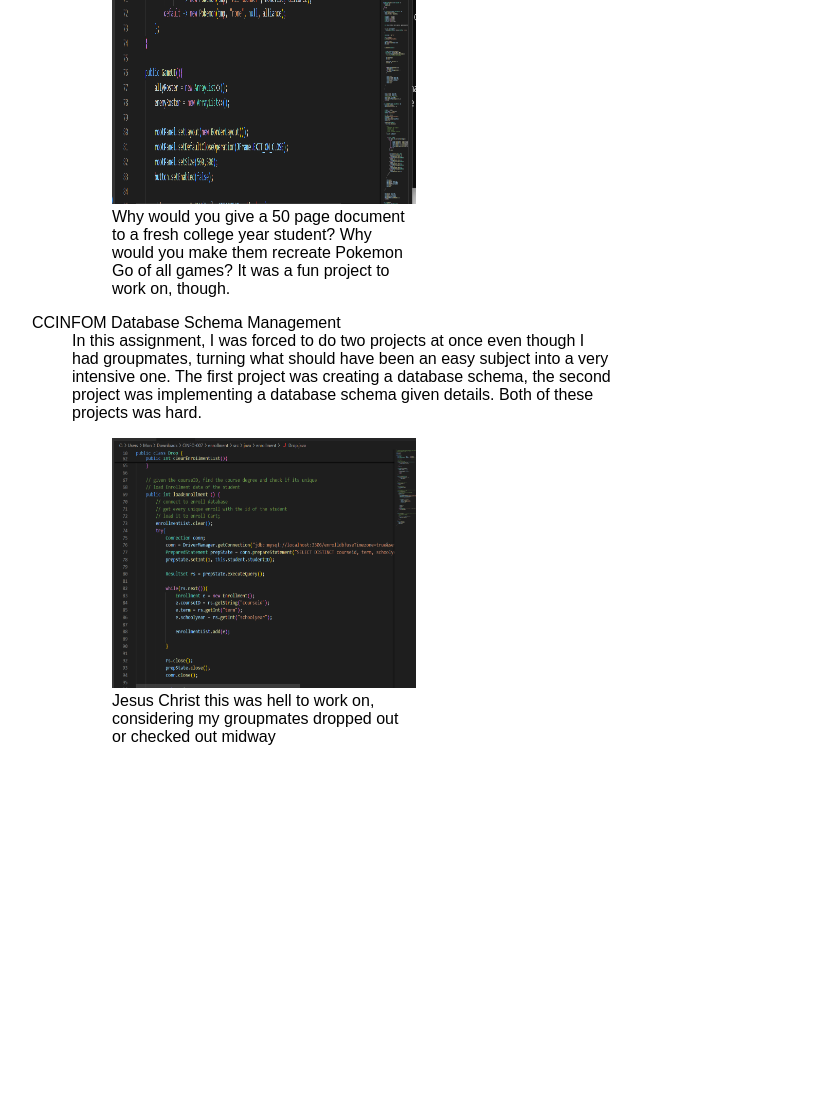
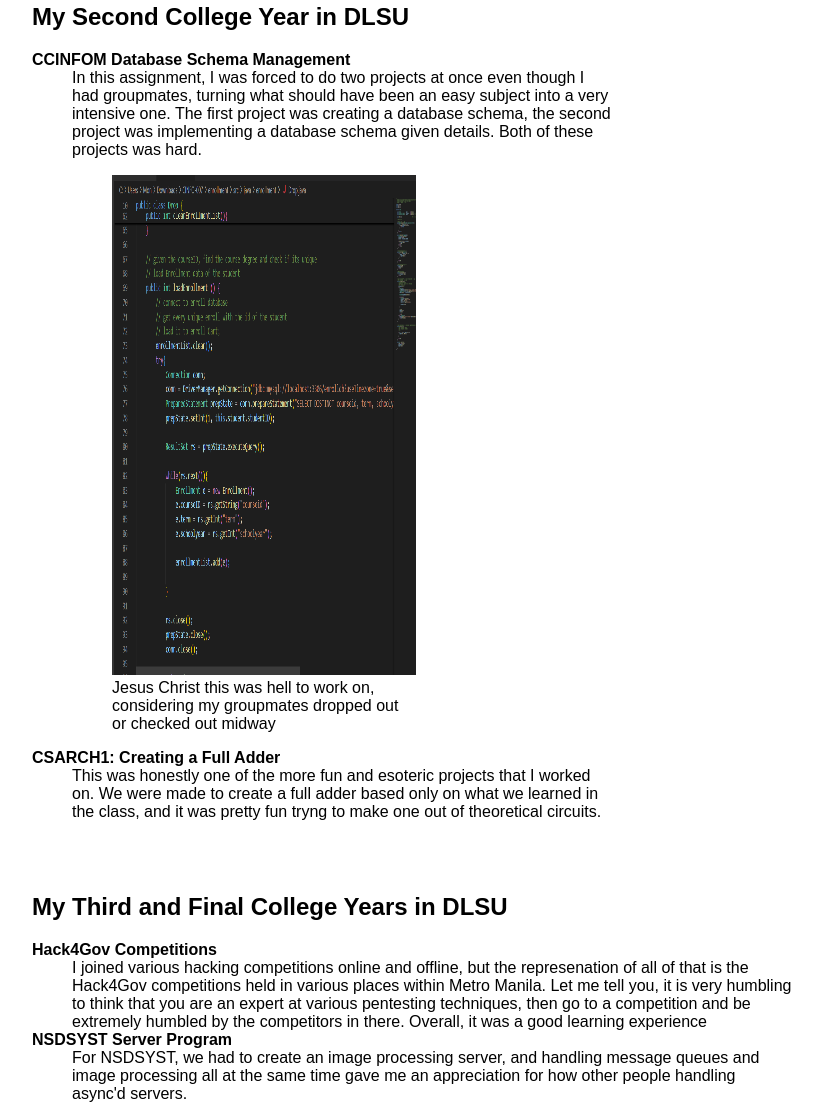
Before and after one commit to basiccoderboi/basiccoderboieportfolio.github.io, a plain HTML site: page index.html in a window 1280 px wide. Shown: the part 2886-3989 px from the top of the page, without its empty margins (128-950 px from the left). Before the commit the page ends 3648 px from the top, so only its background shows below. Drawn offline with Linux system fonts and the light colour scheme.

Commit message:
Changed homepage

```diff
--- a/index.html
+++ b/index.html
@@ -12,6 +12,10 @@ html {
 body {
     display: table-cell;
     vertical-align: middle;
+}
+dt{
+	font-weight: bold;
+
 		}
 </style>
 <html>
@@ -43,13 +47,13 @@ body {
 
 	  <h1> cool thoughts, cool thoughts, but what about your resume? you're not going into the workforce without one, are you? </h1>
 	  <h3> sure, here's my resume: </h3>
-	  <embed type="application/pdf" src="My_Resume-2.pdf" width="500" height="750" title="My Resume"/>
+	  <embed type="application/pdf" src="My_Resume-2.pdf" width="500" height="auto" title="My Resume"/>
 
 	  <br><br>
 
 	  <h1> so... what did you do in DLSU anyway? were you proud of any particular things in there? any achievements that you can call your own?</h1>
 	  <h3> there's not much that I can call my "own", but here are the highlights: </h3>
-
+	<br><hr><br>
 	<h2> My First College Year in DLSU </h2>
 	<dl>
 		<dt> CCPROG3 Pokemon Go Clone </dt>
@@ -60,16 +64,30 @@ body {
 			<figcaption> Why would you give a 50 page document to a fresh college year student? Why would you make them recreate Pokemon Go of all games? It was a fun project to work on, though. </figcaption>
 			</figure>
 		</dd>
+
+		<dt> CCDSALG Competitive Programming Scores</dt>
+		<dd> In this subject, our professor gave us an opportunity to learn formal logic, and we were made to interpret a documentation written in formal logic for our final project. Let me tell you, it is incredibly fun to slowly chip away at arcane documentation, only to realize that the professor is asking you to make a tic-tac-toe clone. Overall, this really gave me an appreciation for formal logic, and also the desire to have more activities in the same vein as this </dd>
+	</dl>
+	<br><br>
+	<h2> My Second College Year in DLSU </h2>
+	<dl>
 		<dt> CCINFOM Database Schema Management </dt>
 				<dd> In this assignment, I was forced to do two projects at once even though I had groupmates, turning what should have been an easy subject into a very intensive one. The first project was creating a database schema, the second project was implementing a database schema given details. Both of these projects was hard.</dd>
 				<dd>
 					<figure>
-			<img src="ccinfom-project-1.png" width="250" height="250" alt="An image of the source code of the first project" />
+					<img src="ccinfom-project-1.png" width="500" height="500" alt="An image of the source code of the first project" />
 					<figcaption> Jesus Christ this was hell to work on, considering my groupmates dropped out or checked out midway </figcaption>
 					</figure>
 				</dd>
+		<dt> CSARCH1: Creating a Full Adder </dt>
+		<dd> This was honestly one of the more fun and esoteric projects that I worked on. We were made to create a full adder based only on what we learned in the class, and it was pretty fun tryng to make one out of theoretical circuits.  </dd>
 	</dl>
-
+ 	<br><br>
+	<h2> My Third and Final College Years in DLSU </h2>
+	<dt> Hack4Gov Competitions </dt>
+	<dd> I joined various hacking competitions online and offline, but the represenation of all of that is the Hack4Gov competitions held in various places within Metro Manila. Let me tell you, it is very humbling to think that you are an expert at various pentesting techniques, then go to a competition and be extremely humbled by the competitors in there. Overall, it was a good learning experience </dd>
+	<dt> NSDSYST Server Program</dt>
+	<dd> For NSDSYST, we had to create an image processing server, and handling message queues and image processing all at the same time gave me an appreciation for how other people handling async'd servers.</dd>
 
 
    </body>
```
Also changed, not shown: 1 other file. Lines whose indentation alone changed are shown as unchanged.
